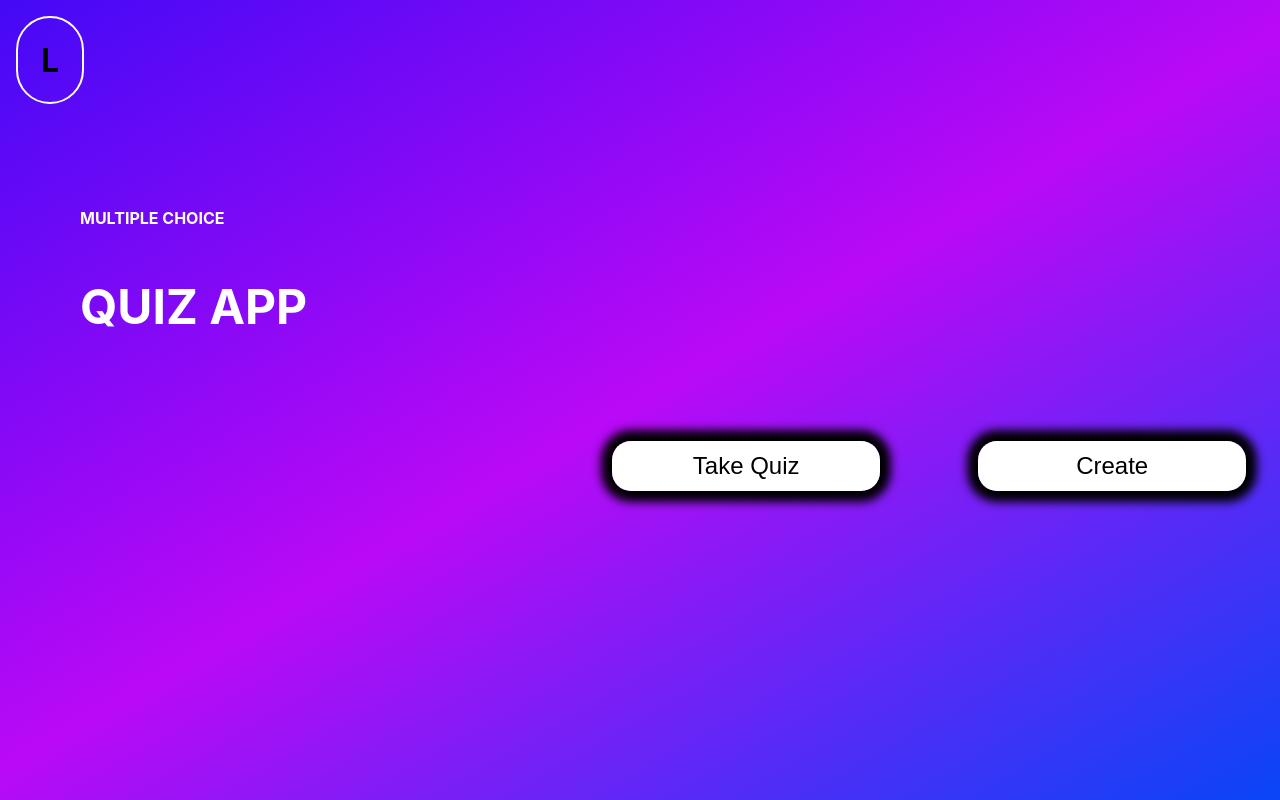
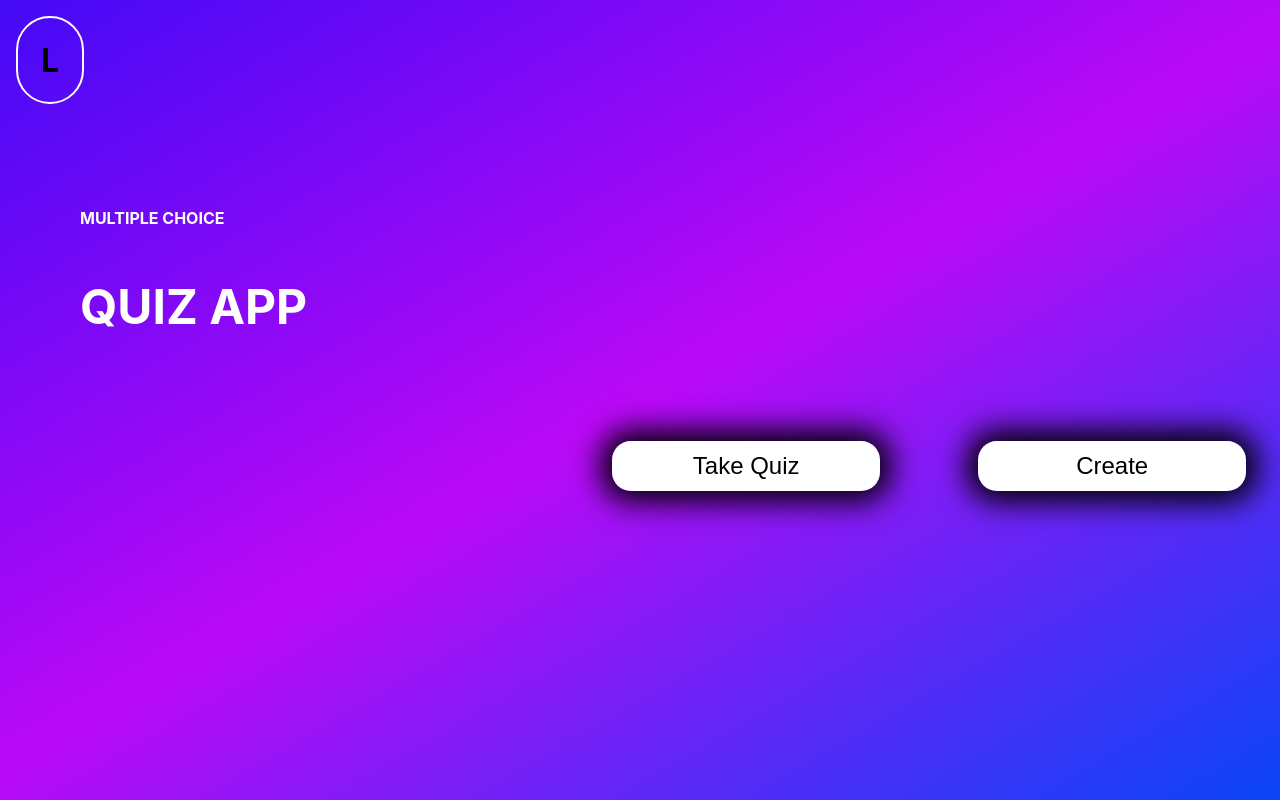
Before and after one commit to shizzzler/quiz.github.io, a React (Create React App) app: page /#/ in a window 1280 px wide. Built offline with nearby package versions, Linux system fonts and the light colour scheme.

Commit message:
some more design adjustments

```diff
--- a/src/index.css
+++ b/src/index.css
@@ -105,7 +105,7 @@ a{
   border: 1px solid transparent;
   border-radius: 20px;
   transition: /*add something here*/ 300ms;
-  box-shadow: 0px 0px 10px 10px black ;
+  box-shadow: 0px 0px 30px 10px black ;
   cursor: pointer;
 }
 
```
